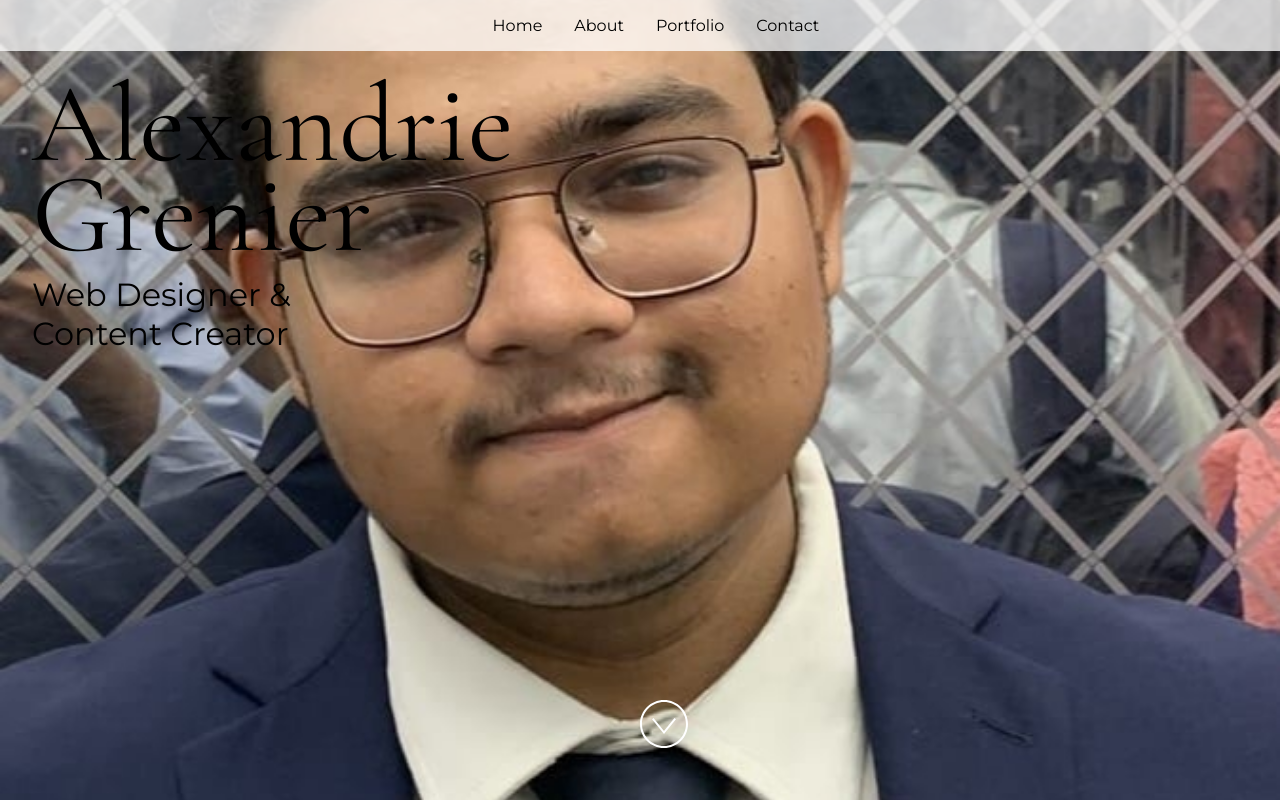
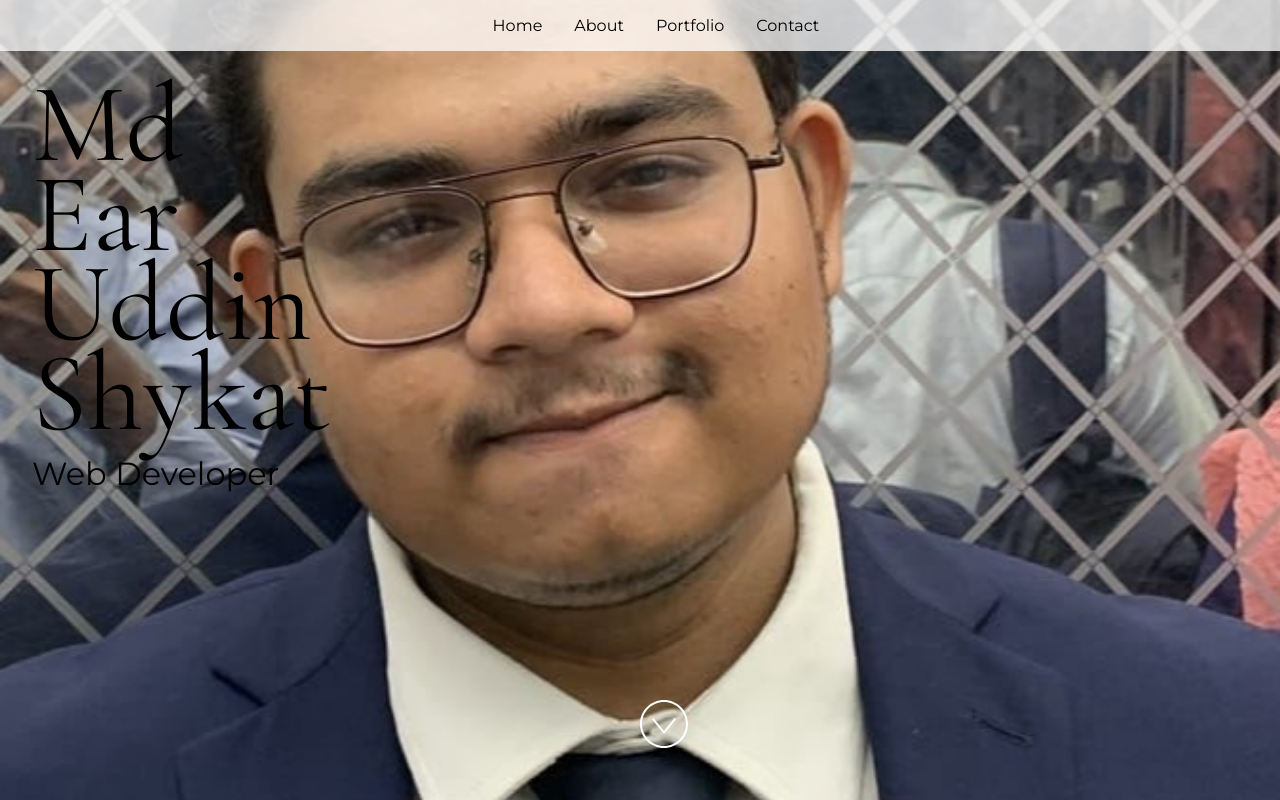
Before and after one commit to pain-arch/codespaces_practice_repo, a React (Vite) app: page / in a window 1280 px wide. Built offline with nearby package versions, Linux system fonts and the light colour scheme.

Commit message:
Update social media links in Footer component

```diff
--- a/src/App.jsx
+++ b/src/App.jsx
@@ -24,15 +24,15 @@ import "./styles.css";
  * If you don't have one of the social sites listed, leave it as an empty string.
  */
 const siteProps = {
-  name: "Alexandrie Grenier",
-  title: "Web Designer & Content Creator",
-  email: "alex@example.com",
-  gitHub: "microsoft",
-  instagram: "microsoft",
-  linkedIn: "satyanadella",
-  medium: "",
-  twitter: "microsoft",
-  youTube: "Code",
+  name: "Md Ear Uddin Shykat",
+  title: "Web Developer",
+  email: "shykat.workspace@gmail.com",
+  gitHub: "pain-arch",
+  instagram: "rip_arceneaux",
+  linkedIn: "md-shykat",
+  medium: "Pains_arch",
+  twitter: "EarShykat",
+  youTube: "shykathimu",
 };
 
 const primaryColor = "#4E567E";
```
